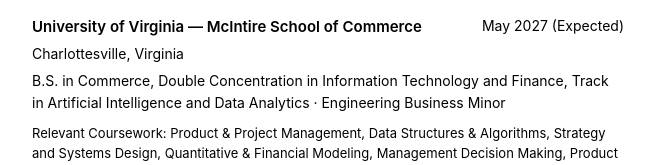
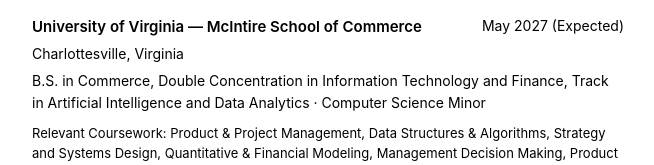
Before and after one commit to airferg/portfolio, a Next.js app: page /resume in a window 1280 px wide. Shown: the part 256-421 px from the top of the page, without its empty margins (312-966 px from the left). Built offline with nearby package versions, Linux system fonts and the light colour scheme.

Commit message:
fixed resume

```diff
--- a/app/resume/page.tsx
+++ b/app/resume/page.tsx
@@ -29,7 +29,7 @@
           </div>
           <p className={styles.location}>Charlottesville, Virginia</p>
           <p className={styles.detail}>
-            B.S. in Commerce, Double Concentration in Information Technology and Finance, Track in Artificial Intelligence and Data Analytics · Engineering Business Minor
+            B.S. in Commerce, Double Concentration in Information Technology and Finance, Track in Artificial Intelligence and Data Analytics · Computer Science Minor
           </p>
           <p className={styles.coursework}>
             Relevant Coursework: Product & Project Management, Data Structures & Algorithms, Strategy and Systems Design, Quantitative & Financial Modeling, Management Decision Making, Product Innovation, AI and Data Analytics Applications
```
